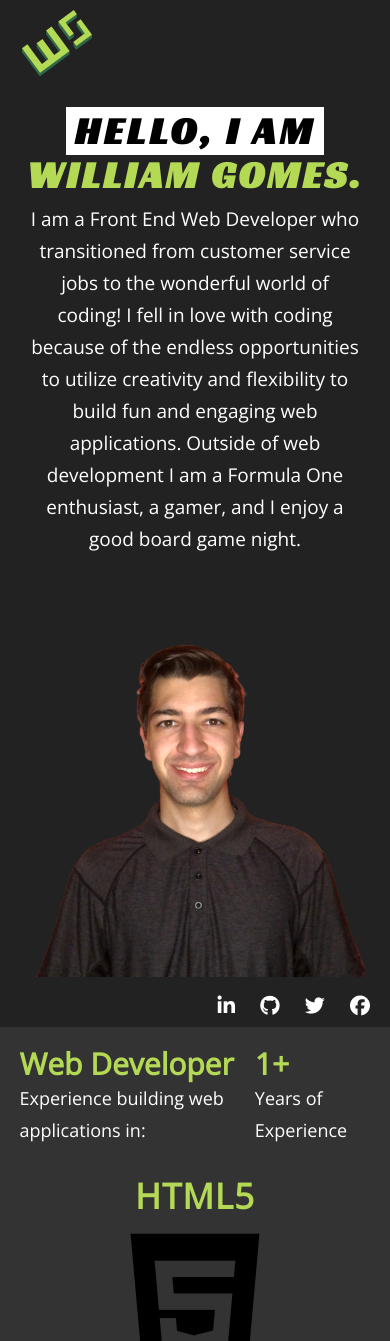
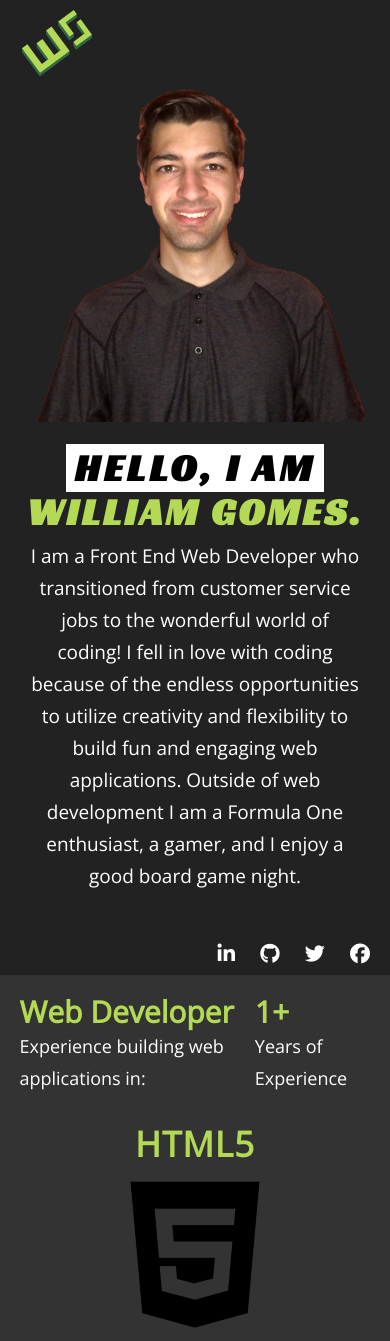
Before and after one commit to WilliamScript/William-Portfolio, a plain HTML site: page index.html in a window 390 px wide. Shown: the top 1341 px of the page. Drawn offline with nearby package versions, Linux system fonts and the light colour scheme.

Commit message:
Different mobile design

```diff
--- a/styles.css
+++ b/styles.css
@@ -485,10 +485,7 @@ p {
 .socials {
   align-self: flex-end;
   font-size: 20px;
-  margin-left: 20px;
   margin-bottom: 10px;
-  position: absolute;
-  right: 0;
 }
 
 .socials a {
@@ -837,16 +834,14 @@ form button:hover {
 
 @media (max-width: 468px) {
   .profilePic {
-    margin-bottom: 50px;
     height: 50vh;
   }
 
   header main.flexRow {
-    flex-direction: column-reverse;
+    flex-direction: column;
   }
 
   .firstHeading {
-    margin-top: 85px;
     margin-right: 2.7rem;
     text-align: center;
   }
@@ -857,5 +852,6 @@ form button:hover {
 
   .firstHeading p {
     padding-right: 0;
+    padding-bottom: 50px;
   }
 }
```
